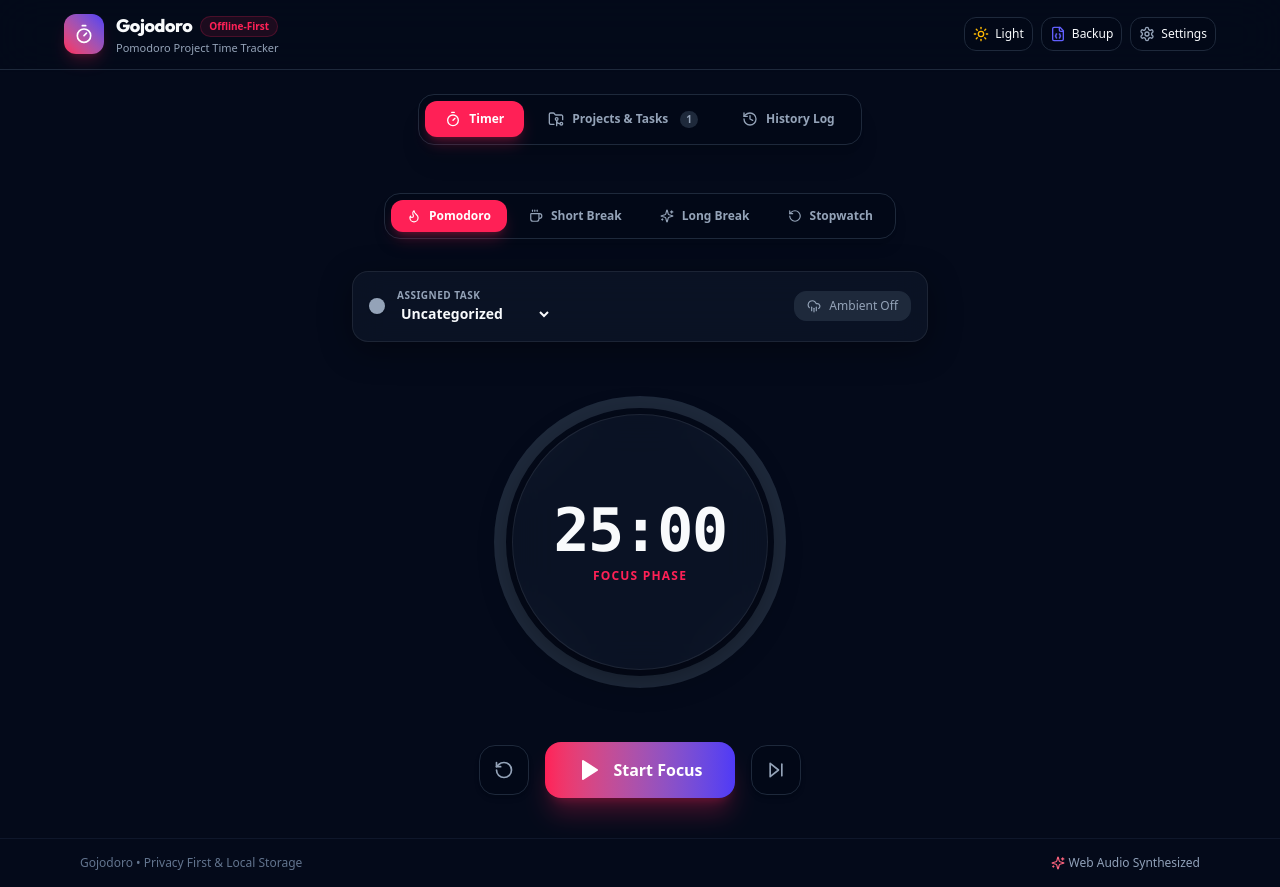
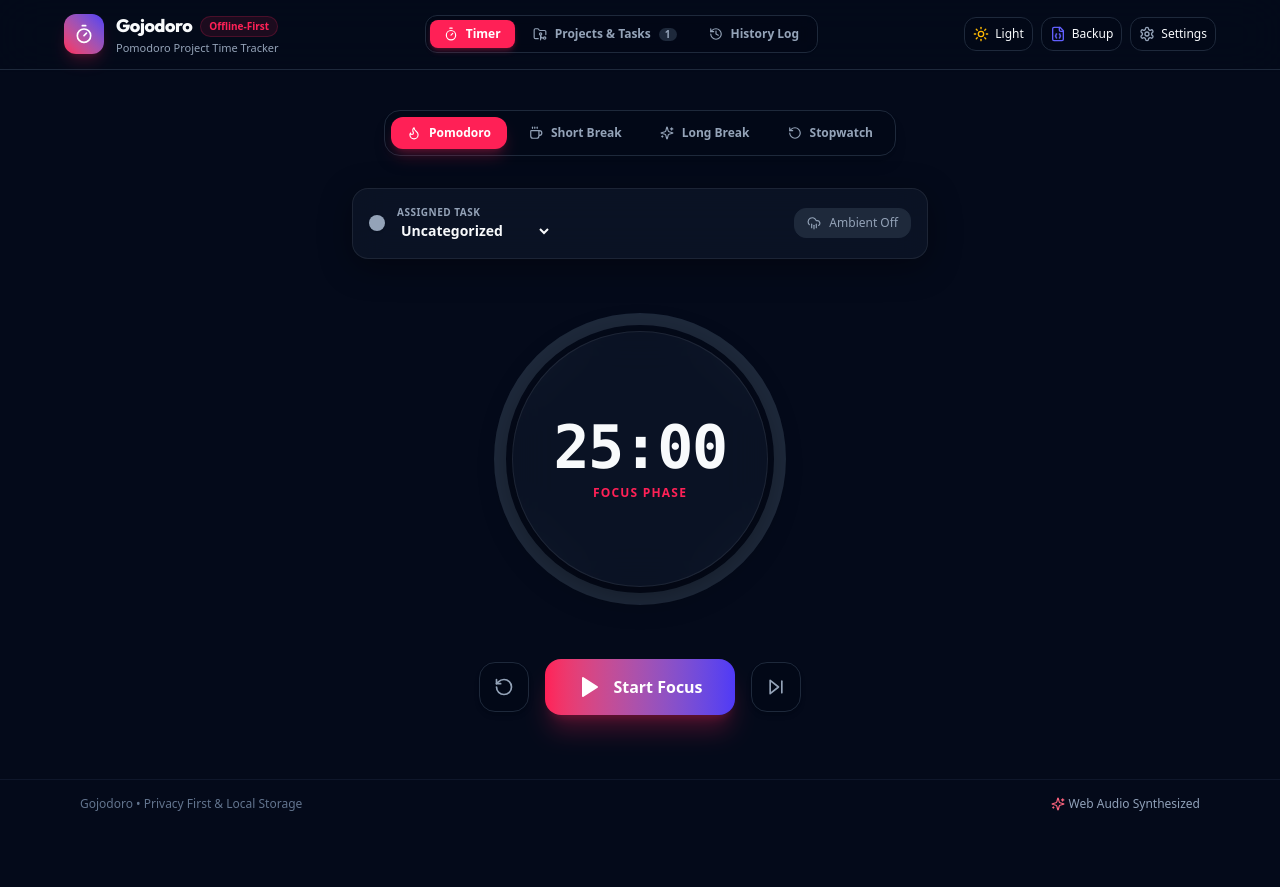
Before and after one commit to SlashArash/tracker, a React (Vite) app: page / in a window 1280 px wide. After the commit the page ends 828 px from the top, so only its background shows below. Built offline with nearby package versions, Linux system fonts and the light colour scheme.

Commit message:
feat: Move nav bar to the header

```diff
--- a/src/App.tsx
+++ b/src/App.tsx
@@ -126,25 +126,77 @@ export default function App() {
 
       {/* Top Header Navbar */}
       <header className="sticky top-0 z-40 backdrop-blur-xl border-b border-border bg-background/80 transition-colors px-4 py-3 shadow-xs">
-        <div className="max-w-6xl mx-auto flex items-center justify-between">
+        <div className="max-w-6xl mx-auto flex items-center justify-between gap-4">
           {/* Logo & Title */}
           <div className="flex items-center gap-3">
-            <div className="w-10 h-10 rounded-xl bg-gradient-to-tr from-rose-500 to-indigo-600 flex items-center justify-center shadow-lg shadow-rose-500/20">
+            <div className="w-10 h-10 rounded-xl bg-gradient-to-tr from-rose-500 to-indigo-600 flex items-center justify-center shadow-lg shadow-rose-500/20 shrink-0">
               <TimerIcon className="w-5 h-5 text-white" />
             </div>
             <div>
               <div className="flex items-center gap-2">
                 <h1 className="text-lg font-extrabold tracking-tight font-heading text-foreground">Gojodoro</h1>
-                <span className="text-[10px] font-semibold bg-rose-500/10 text-rose-500 border border-rose-500/20 px-2 py-0.5 rounded-full">
+                <span className="hidden sm:inline-block text-[10px] font-semibold bg-rose-500/10 text-rose-500 border border-rose-500/20 px-2 py-0.5 rounded-full">
                   Offline-First
                 </span>
               </div>
-              <p className="text-[11px] text-muted-foreground">Pomodoro Project Time Tracker</p>
+              <p className="text-[11px] text-muted-foreground hidden sm:block">Pomodoro Project Time Tracker</p>
             </div>
           </div>
 
+          {/* Desktop Integrated Navigation Tabs */}
+          <nav className="hidden md:flex items-center gap-1 p-1 rounded-xl border border-border bg-card/60 backdrop-blur-md shadow-xs">
+            <button
+              onClick={() => setActiveTab('timer')}
+              className={cn(
+                "flex items-center gap-2 px-3.5 py-1.5 rounded-lg text-xs font-semibold transition-all cursor-pointer",
+                activeTab === 'timer'
+                  ? "bg-rose-500 text-white shadow-md shadow-rose-500/25"
+                  : "text-muted-foreground hover:text-foreground hover:bg-accent"
+              )}
+            >
+              <TimerIcon className="w-3.5 h-3.5" />
+              <span>Timer</span>
+            </button>
+
+            <button
+              onClick={() => setActiveTab('projects')}
+              className={cn(
+                "flex items-center gap-2 px-3.5 py-1.5 rounded-lg text-xs font-semibold transition-all cursor-pointer",
+                activeTab === 'projects'
+                  ? "bg-rose-500 text-white shadow-md shadow-rose-500/25"
+                  : "text-muted-foreground hover:text-foreground hover:bg-accent"
+              )}
+            >
+              <FolderGit2 className="w-3.5 h-3.5" />
+              <span>Projects & Tasks</span>
+              {projects.length > 0 && (
+                <span className={cn(
+                  "px-1.5 py-0.2 rounded-full text-[10px] font-bold",
+                  activeTab === 'projects'
+                    ? "bg-white/20 text-white"
+                    : "bg-muted text-muted-foreground"
+                )}>
+                  {projects.length}
+                </span>
+              )}
+            </button>
+
+            <button
+              onClick={() => setActiveTab('history')}
+              className={cn(
+                "flex items-center gap-2 px-3.5 py-1.5 rounded-lg text-xs font-semibold transition-all cursor-pointer",
+                activeTab === 'history'
+                  ? "bg-rose-500 text-white shadow-md shadow-rose-500/25"
+                  : "text-muted-foreground hover:text-foreground hover:bg-accent"
+              )}
+            >
+              <History className="w-3.5 h-3.5" />
+              <span>History Log</span>
+            </button>
+          </nav>
+
           {/* Action Icons & Security */}
-          <div className="flex items-center gap-2">
+          <div className="flex items-center gap-2 shrink-0">
             {/* Quick Theme Toggle Header Button */}
             <button
               onClick={handleToggleTheme}
@@ -186,56 +238,62 @@ export default function App() {
         </div>
       </header>
 
-      {/* Main App Container */}
-      <main className="flex-1 max-w-6xl w-full mx-auto p-4 md:p-6 pb-24">
-        {/* Navigation Tabs */}
-        <div className="flex items-center justify-center mb-8">
-          <div className="flex items-center gap-1 p-1.5 rounded-2xl border border-border bg-card shadow-xl transition-colors">
+      {/* Mobile Floating Bottom Glassmorphism Navigation Bar */}
+      <nav className="md:hidden fixed bottom-4 left-4 right-4 z-40 bg-background/85 backdrop-blur-xl border border-border/80 shadow-2xl rounded-2xl p-1.5 flex items-center justify-around">
         <button
           onClick={() => setActiveTab('timer')}
           className={cn(
-                "flex items-center gap-2 px-5 py-2.5 rounded-xl text-xs font-semibold transition-all cursor-pointer",
+            "flex-1 flex flex-col items-center justify-center gap-1 py-2 px-3 rounded-xl text-xs font-medium transition-all cursor-pointer",
             activeTab === 'timer'
-                  ? "bg-rose-500 text-white shadow-lg shadow-rose-500/25"
-                  : "text-muted-foreground hover:text-foreground hover:bg-accent"
+              ? "bg-rose-500 text-white shadow-lg shadow-rose-500/25 font-semibold"
+              : "text-muted-foreground hover:text-foreground hover:bg-accent/50"
           )}
         >
           <TimerIcon className="w-4 h-4" />
-              <span>Timer</span>
+          <span className="text-[11px]">Timer</span>
         </button>
 
         <button
           onClick={() => setActiveTab('projects')}
           className={cn(
-                "flex items-center gap-2 px-5 py-2.5 rounded-xl text-xs font-semibold transition-all cursor-pointer",
+            "flex-1 flex flex-col items-center justify-center gap-1 py-2 px-3 rounded-xl text-xs font-medium transition-all cursor-pointer relative",
             activeTab === 'projects'
-                  ? "bg-rose-500 text-white shadow-lg shadow-rose-500/25"
-                  : "text-muted-foreground hover:text-foreground hover:bg-accent"
+              ? "bg-rose-500 text-white shadow-lg shadow-rose-500/25 font-semibold"
+              : "text-muted-foreground hover:text-foreground hover:bg-accent/50"
           )}
         >
+          <div className="relative flex items-center">
             <FolderGit2 className="w-4 h-4" />
-              <span>Projects & Tasks</span>
             {projects.length > 0 && (
-                <span className="ml-1 px-1.5 py-0.5 rounded-full text-[10px] bg-muted text-muted-foreground">
+              <span className={cn(
+                "absolute -top-1 -right-2 px-1 py-0.2 rounded-full text-[9px] font-bold leading-none",
+                activeTab === 'projects'
+                  ? "bg-white text-rose-600"
+                  : "bg-rose-500 text-white"
+              )}>
                 {projects.length}
               </span>
             )}
+          </div>
+          <span className="text-[11px]">Projects</span>
         </button>
 
         <button
           onClick={() => setActiveTab('history')}
           className={cn(
-                "flex items-center gap-2 px-5 py-2.5 rounded-xl text-xs font-semibold transition-all cursor-pointer",
+            "flex-1 flex flex-col items-center justify-center gap-1 py-2 px-3 rounded-xl text-xs font-medium transition-all cursor-pointer",
             activeTab === 'history'
-                  ? "bg-rose-500 text-white shadow-lg shadow-rose-500/25"
-                  : "text-muted-foreground hover:text-foreground hover:bg-accent"
+              ? "bg-rose-500 text-white shadow-lg shadow-rose-500/25 font-semibold"
+              : "text-muted-foreground hover:text-foreground hover:bg-accent/50"
           )}
         >
           <History className="w-4 h-4" />
-              <span>History Log</span>
+          <span className="text-[11px]">History</span>
         </button>
-          </div>
-        </div>
+      </nav>
+
+      {/* Main App Container */}
+      <main className="flex-1 max-w-6xl w-full mx-auto p-4 md:p-6 pb-28 md:pb-12">
 
         {/* Tab Content Views */}
         {activeTab === 'timer' && (
```
Lines whose indentation alone changed are shown as unchanged.
